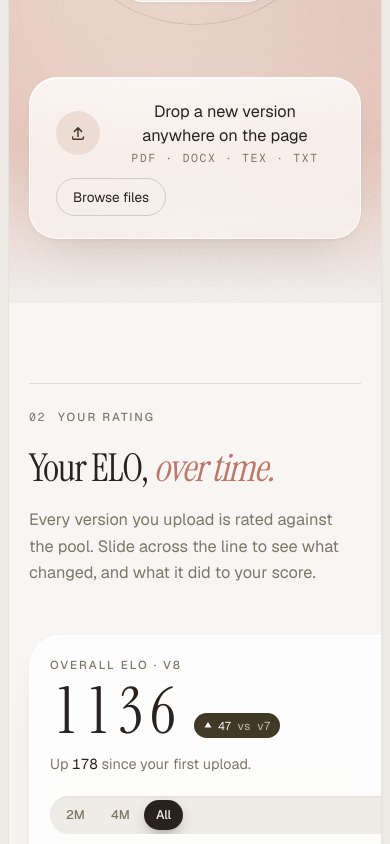
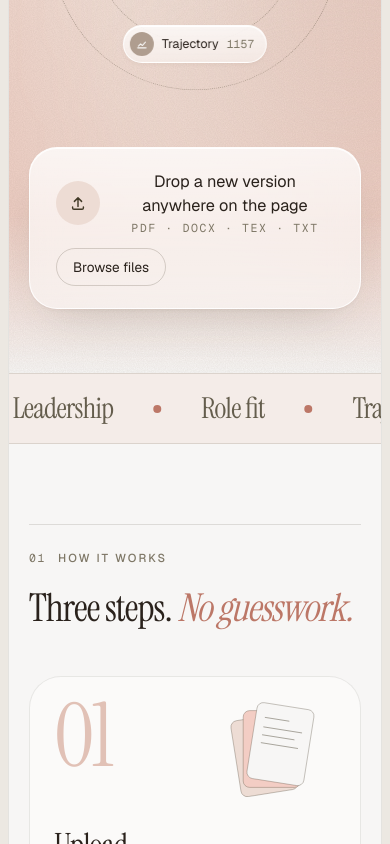
Before and after one commit to Carbinski/resumeAB, a Next.js app in the folder web/: page / in a window 390 px wide. Shown: the part 1156-2000 px from the top of the page. Built offline with nearby package versions, Linux system fonts and the light colour scheme.

Commit message:
Add how-it-works, marquee, giant-type footer and mobile stage spacing
Co-authored-by: Carbinski <Carbinski@users.noreply.github.com>

```diff
--- a/web/app/page.tsx
+++ b/web/app/page.tsx
@@ -1,7 +1,9 @@
 import { LadderProvider } from "@/components/LadderProvider";
 import { Nav } from "@/components/Nav";
 import { SmoothScroll } from "@/components/SmoothScroll";
+import { Footer } from "@/components/sections/Footer";
 import { Hero } from "@/components/sections/Hero";
+import { HowItWorks, Marquee } from "@/components/sections/HowItWorks";
 import { Lab } from "@/components/sections/Lab";
 import { Rating } from "@/components/sections/Rating";
 import { Roles } from "@/components/sections/Roles";
@@ -16,9 +18,12 @@ export default async function Home() {
         <Nav />
         <main className="m-2 overflow-clip rounded-[28px] border border-bark/10 bg-cream md:m-3 md:rounded-[44px]">
           <Hero />
+          <Marquee />
+          <HowItWorks />
           <Rating />
           <Roles />
           <Lab />
+          <Footer />
         </main>
       </LadderProvider>
     </SmoothScroll>
--- a/web/components/sections/Hero.tsx
+++ b/web/components/sections/Hero.tsx
@@ -150,7 +150,7 @@ function OrbitStage({ dragging }: { dragging: boolean }) {
 
   return (
     <div
-      className="relative mx-auto h-[600px] w-full max-w-[1020px] sm:h-[560px]"
+      className="relative mx-auto h-[670px] w-full max-w-[1020px] sm:h-[560px]"
       onPointerMove={(e) => {
         if (reduce || e.pointerType === "touch") return;
         const r = e.currentTarget.getBoundingClientRect();
```
